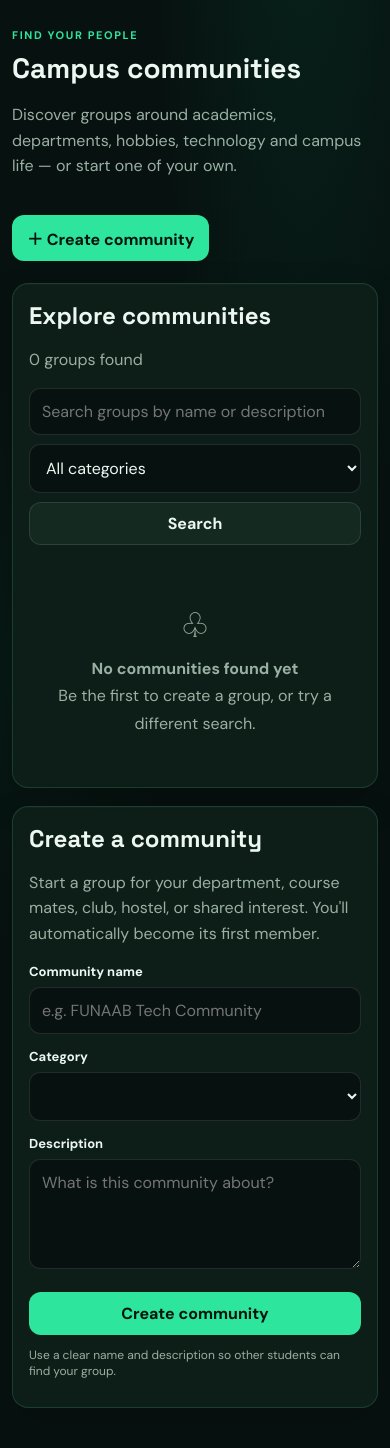
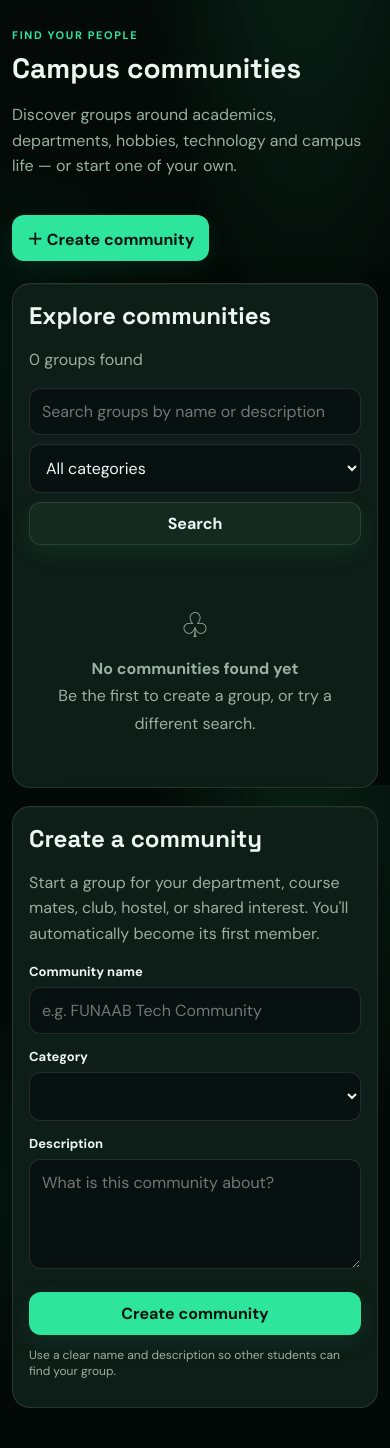
Before and after one commit to bigrex234/Funaab-One, a Python web app: template templates/communities.html in a window 390 px wide. Shown: the part 59-1507 px from the top of the page. Run offline with Jinja, Linux system fonts and the light colour scheme; the template is opened without the code that fills it, so the values that code supplies are empty.

Commit message:
Update funaab-glass.css

```diff
--- a/static/funaab-glass.css
+++ b/static/funaab-glass.css
@@ -1,56 +1,63 @@
-
-/* FUNAAB ONE emerald glass design system — progressive enhancement */
+/* FUNAAB ONE · Shared Liquid Glass UI
+   Progressive enhancement: visual-only rules, no route, data, or interaction changes. */
 :root {
-  --fo-glass: rgba(10, 35, 25, .76);
-  --fo-glass-border: rgba(107, 255, 181, .15);
-  --fo-glow: rgba(46, 229, 157, .13);
+  --fo-bg: #030a07;
+  --fo-surface: rgba(12, 28, 21, .78);
+  --fo-surface-2: rgba(19, 43, 31, .76);
+  --fo-text: #ecf8f1;
+  --fo-muted: rgba(226, 246, 236, .62);
+  --fo-green: #35f0a4;
+  --fo-green-soft: #a8ffd6;
+  --fo-border: rgba(255,255,255,.12);
+  --fo-shadow: 0 24px 70px rgba(0,0,0,.26);
+  --fo-ease: cubic-bezier(.22,1,.36,1);
 }
-html { scroll-behavior:smooth; }
+html { scroll-behavior:smooth; scroll-padding-top:24px; }
 body {
-  background-image:
-    radial-gradient(ellipse at 78% -12%, rgba(16,185,129,.105), transparent 38%),
-    radial-gradient(ellipse at 3% 48%, rgba(5,150,105,.055), transparent 30%);
-  background-attachment: fixed;
+  background-color:var(--fo-bg, #030a07);
+  background-image:radial-gradient(ellipse at 78% -12%,rgba(53,240,164,.13),transparent 38%),radial-gradient(ellipse at 3% 48%,rgba(5,150,105,.075),transparent 32%);
+  background-attachment:fixed;
+  -webkit-font-smoothing:antialiased;
 }
-button, a, input, textarea, select { -webkit-tap-highlight-color:transparent; }
-button, input, textarea, select { max-width:100%; }
-button, .btn, a.btn {
-  transition: transform .18s ease, border-color .18s ease, box-shadow .18s ease, background-color .18s ease;
+button,a,input,textarea,select { -webkit-tap-highlight-color:transparent; }
+button,input,textarea,select { max-width:100%; }
+:where(.panel,.card,.post,.post-card,.profile-card,.settings-card,.community-card,.conversation-card,.message-card,.event-card,.marketplace-card,.notification-card,.material,.item,.empty,.hero-card,.auth-card,.form-card,.section-card,.result-card,.report-card) {
+  transition: border-color .28s ease, box-shadow .32s ease, background-color .28s ease, transform .32s var(--fo-ease);
 }
-button:hover, .btn:hover, a.btn:hover { border-color:rgba(73,240,169,.42); }
-input:focus-visible, textarea:focus-visible, select:focus-visible, button:focus-visible, a:focus-visible {
-  outline:2px solid rgba(46,229,157,.76);
-  outline-offset:2px;
+:where(.panel,.card,.post,.post-card,.profile-card,.settings-card,.community-card,.conversation-card,.message-card,.event-card,.marketplace-card,.notification-card,.material,.item,.auth-card,.form-card,.section-card,.result-card,.report-card) {
+  border-color:var(--fo-border, rgba(255,255,255,.12));
+  box-shadow:0 16px 44px rgba(0,0,0,.13),inset 0 1px rgba(255,255,255,.035);
 }
-.card, .panel, .post-card, .profile-card, .settings-card, .community-card, .conversation-card,
-.message-card, .event-card, .marketplace-card, .notification-card {
-  border-color:var(--fo-glass-border);
-  box-shadow:0 16px 40px rgba(0,0,0,.13), inset 0 1px rgba(255,255,255,.025);
-}
-@supports ((backdrop-filter: blur(10px)) or (-webkit-backdrop-filter: blur(10px))) {
-  .card, .panel, .profile-card, .settings-card, .community-card, .event-card,
-  .notification-card, .conversation-card {
-    backdrop-filter:blur(14px);
-    -webkit-backdrop-filter:blur(14px);
+@supports ((backdrop-filter:blur(12px)) or (-webkit-backdrop-filter:blur(12px))) {
+  :where(.panel,.card,.post,.post-card,.profile-card,.settings-card,.community-card,.conversation-card,.message-card,.event-card,.marketplace-card,.notification-card,.material,.auth-card,.form-card,.section-card,.result-card,.report-card) {
+    backdrop-filter:blur(18px) saturate(145%);
+    -webkit-backdrop-filter:blur(18px) saturate(145%);
   }
 }
-img, video, iframe { max-width:100%; }
-textarea, input, select { min-width:0; }
-pre, code { overflow-wrap:anywhere; }
-table { max-width:100%; }
-@media (max-width: 760px) {
-  html { -webkit-text-size-adjust:100%; }
-  body { background-attachment:scroll; }
-  .content, main, .page-content, .container, .wrap { max-width:100%; }
-  img, video { height:auto; }
-  .card, .panel, .post-card, .profile-card, .settings-card, .community-card { border-radius:16px; }
-  button, .btn, a.btn { touch-action:manipulation; }
+/* Gentle entrance motion; avoids hiding content while fonts/images load. */
+@keyframes fo-rise-in { from { opacity:.01; transform:translate3d(0,12px,0); } to { opacity:1; transform:translate3d(0,0,0); } }
+@keyframes fo-glow-breathe { 0%,100% { box-shadow:0 0 0 rgba(53,240,164,0); } 50% { box-shadow:0 0 24px rgba(53,240,164,.10); } }
+main, .wrap, .shell, .layout, .page, .container { animation:fo-rise-in .55s var(--fo-ease) both; }
+:where(.panel,.card,.post,.post-card,.profile-card,.settings-card,.community-card,.conversation-card,.message-card,.event-card,.marketplace-card,.notification-card,.material,.auth-card,.form-card,.section-card,.result-card,.report-card):hover {
+  border-color:rgba(53,240,164,.25);
+  box-shadow:0 20px 52px rgba(0,0,0,.19),inset 0 1px rgba(255,255,255,.045);
 }
-@media (max-width: 480px) {
-  .content, .page-content, .container, .wrap { padding-left:12px; padding-right:12px; }
-  h1 { overflow-wrap:anywhere; }
+:where(button,.btn,a.btn,input[type=submit],input[type=button]) {
+  transition:transform .22s var(--fo-ease),border-color .22s ease,box-shadow .25s ease,filter .22s ease;
 }
-@media (prefers-reduced-motion: reduce) {
+:where(button,.btn,a.btn,input[type=submit],input[type=button]):hover { filter:brightness(1.06); }
+:where(button,.btn,a.btn,input[type=submit],input[type=button]):active { transform:scale(.975); }
+:where(.btn.primary,.primary,button[type=submit],input[type=submit]) { box-shadow:0 7px 24px rgba(53,240,164,.09); }
+:where(input:not([type=checkbox]):not([type=radio]):not([type=submit]),textarea,select) {
+  transition:border-color .2s ease,box-shadow .2s ease,background-color .2s ease;
+}
+:where(input,textarea,select):focus-visible,button:focus-visible,a:focus-visible {
+  outline:2px solid rgba(53,240,164,.78); outline-offset:3px;
+}
+img,video,iframe { max-width:100%; }
+img { height:auto; }
+::selection { background:rgba(53,240,164,.28); color:inherit; }
+@media (prefers-reduced-motion:reduce) {
   html { scroll-behavior:auto; }
-  *, *::before, *::after { animation-duration:.01ms !important; transition-duration:.01ms !important; }
+  *,*::before,*::after { animation-duration:.01ms!important; animation-iteration-count:1!important; scroll-behavior:auto!important; transition-duration:.01ms!important; }
 }
```
